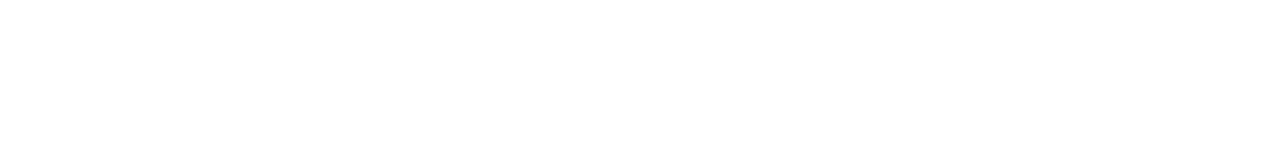
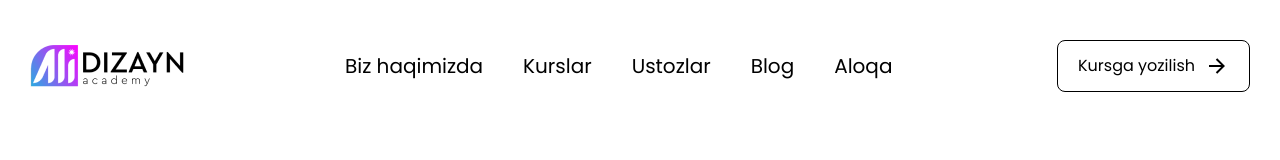
Before and after one commit to akramjonnuriddinov/responsive-dizayn, a plain HTML site: page index.html in a window 1280 px wide. Drawn offline with Linux system fonts and the light colour scheme.

Commit message:
Add site-header for desktop

```diff
--- a/css/styles.css
+++ b/css/styles.css
@@ -43,6 +43,11 @@ html {
   scroll-behavior: smooth;
 }
 
+*:focus {
+  outline: 3px dashed #000000;
+  outline-offset: 3px;
+}
+
 *, *::after, *::before {
   box-sizing: inherit;
 }
@@ -80,3 +85,84 @@ img {
 .main-content {
   flex-grow: 1;
 }
+
+/* SITE-HEADER */
+.site-header {
+  padding-top: 40px;
+  padding-bottom: 40px;
+  font-weight: 400;
+}
+
+.site-header__container {
+  display: flex;
+  align-items: center;
+}
+
+.site-header__logo {
+  margin-right: 160px;
+  text-decoration: none;
+}
+
+.site-header__logo-img {
+  display: block;
+  min-width: 155px;
+  height: 45px;
+  flex-shrink: 0;
+}
+
+/* SITENAV */
+.site-header__sitenav {
+  margin-right: 100px;
+}
+
+.sitenav__list {
+  list-style: none;
+  display: flex;
+  margin: 0;
+  padding: 0;
+}
+
+.sitenav__item:not(:last-child) {
+  margin-right: 40px;
+}
+
+.sitenav__link {
+  text-decoration: none;
+  font-size: 20px;
+  color: #000000;
+}
+
+.sitenav__link:hover {
+  opacity: 0.8;
+}
+
+.sitenav__link:active {
+  opacity: 0.6;
+}
+
+.arrow-button {
+  display: flex;
+  align-items: center;
+  background-color: transparent;
+  border: 1px solid #000000;
+  white-space: nowrap;
+  padding: 13px 20px;
+  text-decoration: none;
+  color: #000000;
+  border-radius: 8px;
+  transition: background-color 0.4s ease,
+    color 0.4s ease;
+}
+
+.arrow-button:hover {
+  background-color: #000000;
+  color: #fff;
+}
+
+.arrow-button__inner {
+  margin-right: 10px;
+}
+
+.site-header__cta {
+  margin-left: auto;
+}
--- a/index.html
+++ b/index.html
@@ -12,7 +12,38 @@
 </head>
 <body>
 
-
+  <!-- SITE-HEADER -->
+  <header class="site-header">
+    <div class="site-header__container container">
+      <a class="site-header__logo" href="index.html">
+        <img class="site-header__logo-img" src="./img/logo.png" srcset="./img/logo.png 1x, ./img/logo@2x.png 2x" alt="Ali dizayn logo" width="155" height="45">
+      </a>
+      <nav class="sitenav site-header__sitenav">
+        <ul class="sitenav__list">
+          <li class="sitenav__item">
+            <a class="sitenav__link" href="#">Biz haqimizda</a>
+          </li>
+          <li class="sitenav__item">
+            <a class="sitenav__link" href="#">Kurslar</a>
+          </li>
+          <li class="sitenav__item">
+            <a class="sitenav__link" href="#">Ustozlar</a>
+          </li>
+          <li class="sitenav__item">
+            <a class="sitenav__link" href="#">Blog</a>
+          </li>
+          <li class="sitenav__item">
+            <a class="sitenav__link" href="#">Aloqa</a>
+          </li>
+        </ul>
+      </nav>
+      <a class="arrow-button arrow-button--big site-header__cta" href="#">
+        <span class="arrow-button__inner">Kursga yozilish</span>
+        <svg width="24" height="24" fill="none" xmlns="http://www.w3.org/2000/svg"><path d="m16.172 11-5.364-5.364 1.414-1.414L20 12l-7.778 7.778-1.414-1.414L16.172 13H4v-2h12.172Z" fill="currentColor"/></svg>
+      </a>
+  </div>
+  </header>
+  <!-- /SITE-HEADER -->
 
   <script src="js/main.js"></script>
 </body>
```
Also changed, not shown: img/icon-arrow-right.svg (added), img/logo.png (added), img/logo@2x.png (added).
